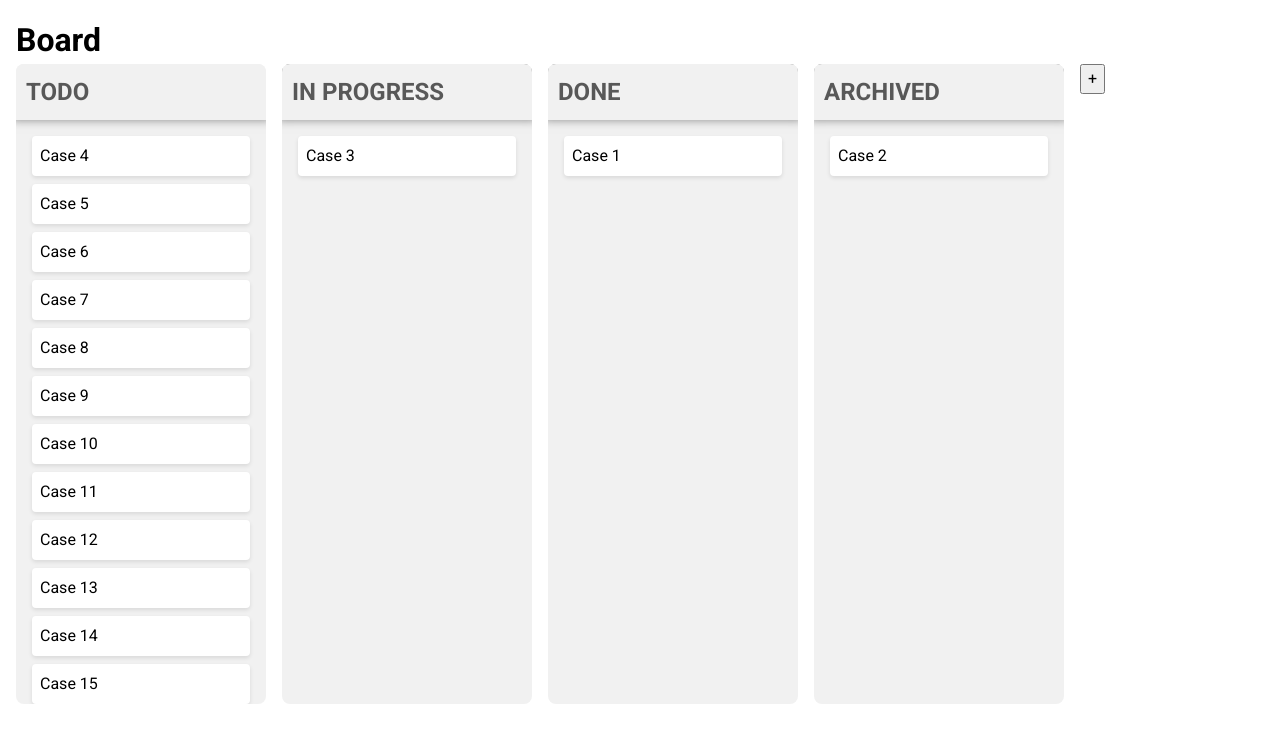
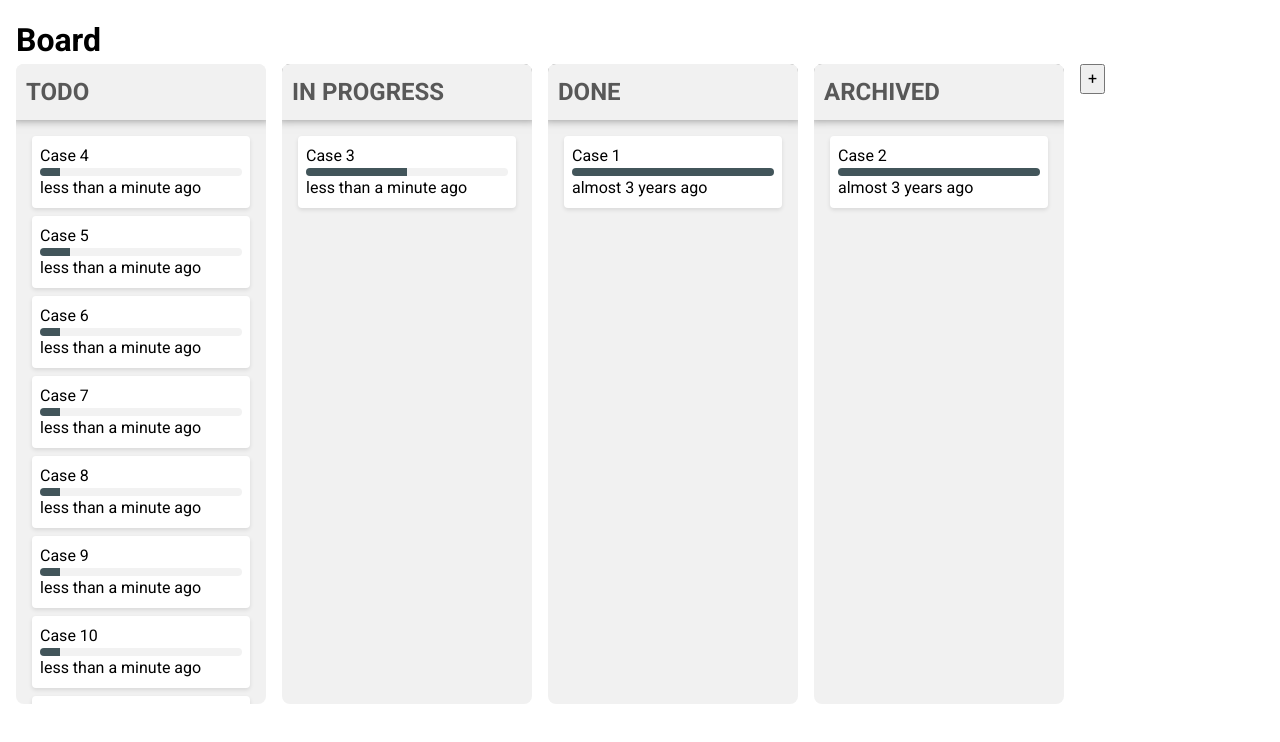
Before and after one commit to sauravjain91/kanban-board, a Vue app: page / in a window 1280 px wide. Shown: the top 742 px of the page. Built offline with nearby package versions, Linux system fonts and the light colour scheme.

Commit message:
add time ago and progress bar

```diff
--- a/package.json
+++ b/package.json
@@ -9,6 +9,7 @@
   },
   "dependencies": {
     "core-js": "^3.8.3",
+    "date-fns": "^3.6.0",
     "vue": "^3.2.13",
     "vuedraggable": "^4.1.0"
   },
--- a/src/App.vue
+++ b/src/App.vue
@@ -129,7 +129,9 @@ export default {
     };
 
     const addColumn = () => {
-      const newColumn = prompt("Enter the name of the new column:").toUpperCase();
+      const newColumn = prompt(
+        "Enter the name of the new column:"
+      ).toUpperCase();
       if (newColumn && !columns.value.includes(newColumn)) {
         columns.value.push(newColumn);
       } else {
--- /dev/null
+++ b/src/components/progress-bar/ProgressBar.scss
@@ -0,0 +1,12 @@
+.progress-bar {
+  position: relative;
+  height: 8px;
+  background-color: #f2f2f2;
+  border-radius: 4px;
+  overflow: hidden;
+  &-filled {
+    height: 100%;
+    background-color: #42555a;
+    transition: width 0.3s ease;
+  }
+}
--- /dev/null
+++ b/src/components/progress-bar/ProgressBar.vue
@@ -0,0 +1,28 @@
+<template>
+  <div class="progress-bar">
+    <div class="progress-bar-filled" :style="fillStyle"></div>
+  </div>
+</template>
+
+<script>
+export default {
+  name: "ProgressBar",
+  props: {
+    value: {
+      type: Number,
+      required: true,
+    },
+  },
+  computed: {
+    fillStyle() {
+      return {
+        width: `${Math.min(Math.max(this.value, 0), 100)}%`,
+      };
+    },
+  },
+};
+</script>
+
+<style lang="scss">
+@import "./ProgressBar.scss";
+</style>
--- a/src/components/task/Task.vue
+++ b/src/components/task/Task.vue
@@ -1,16 +1,28 @@
 <template>
   <div class="task">
     {{ task.title }}
+    <ProgressBar :value="task.completion_percentage" />
+    {{ timeAgo }}
   </div>
 </template>
 
 <script>
+import ProgressBar from "../progress-bar/ProgressBar.vue";
+import { formatDistanceToNow } from "date-fns";
+
 export default {
   name: "Task",
+  components: { ProgressBar },
   props: {
     task: {
       type: Object,
       required: true,
+    },
+  },
+  computed: {
+    timeAgo() {
+      const date = new Date(this.task.updated_at);
+      return formatDistanceToNow(date, { addSuffix: true });
     },
   },
 };
```
Also changed, not shown: 1 other file (tests, documents, lock files or other folders).
